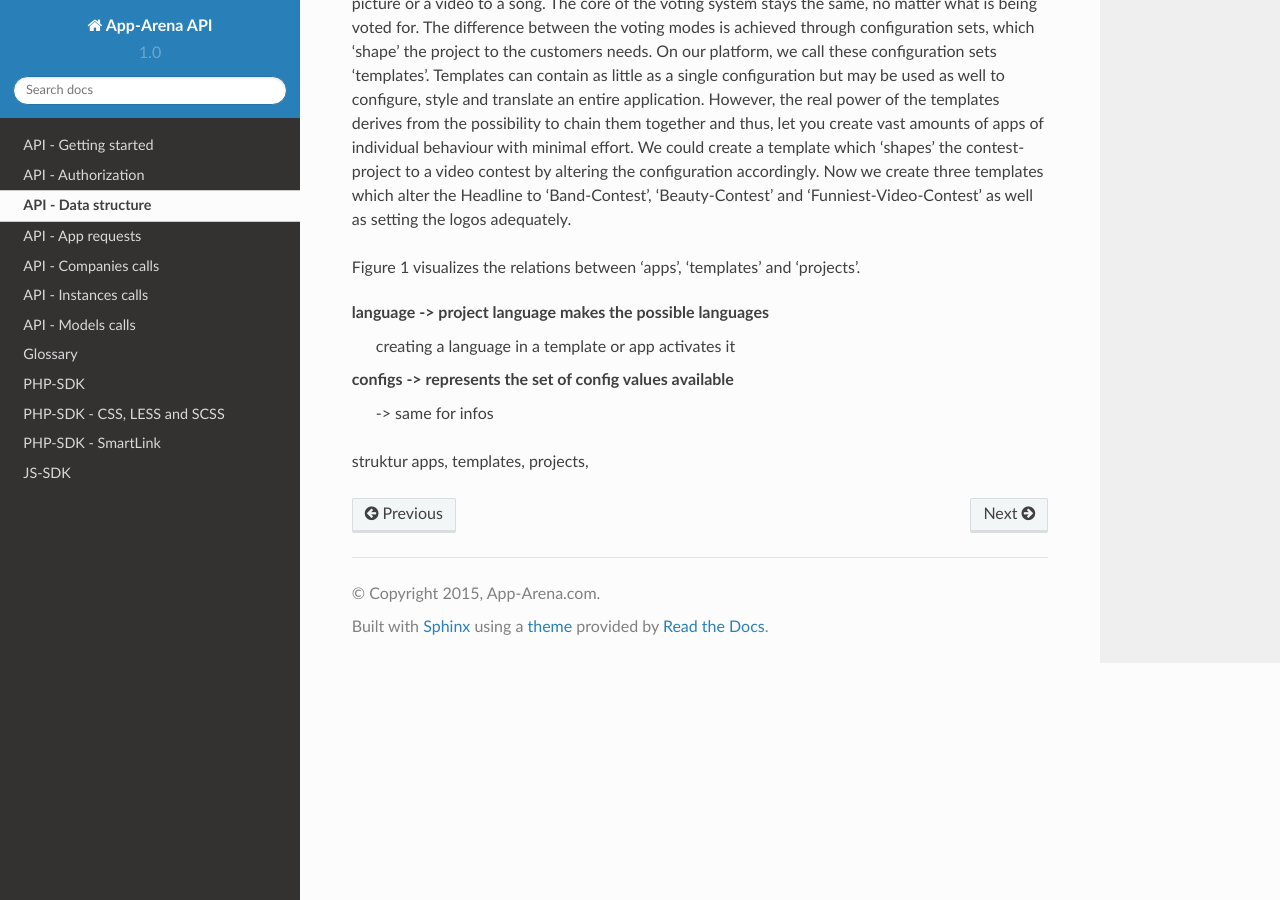
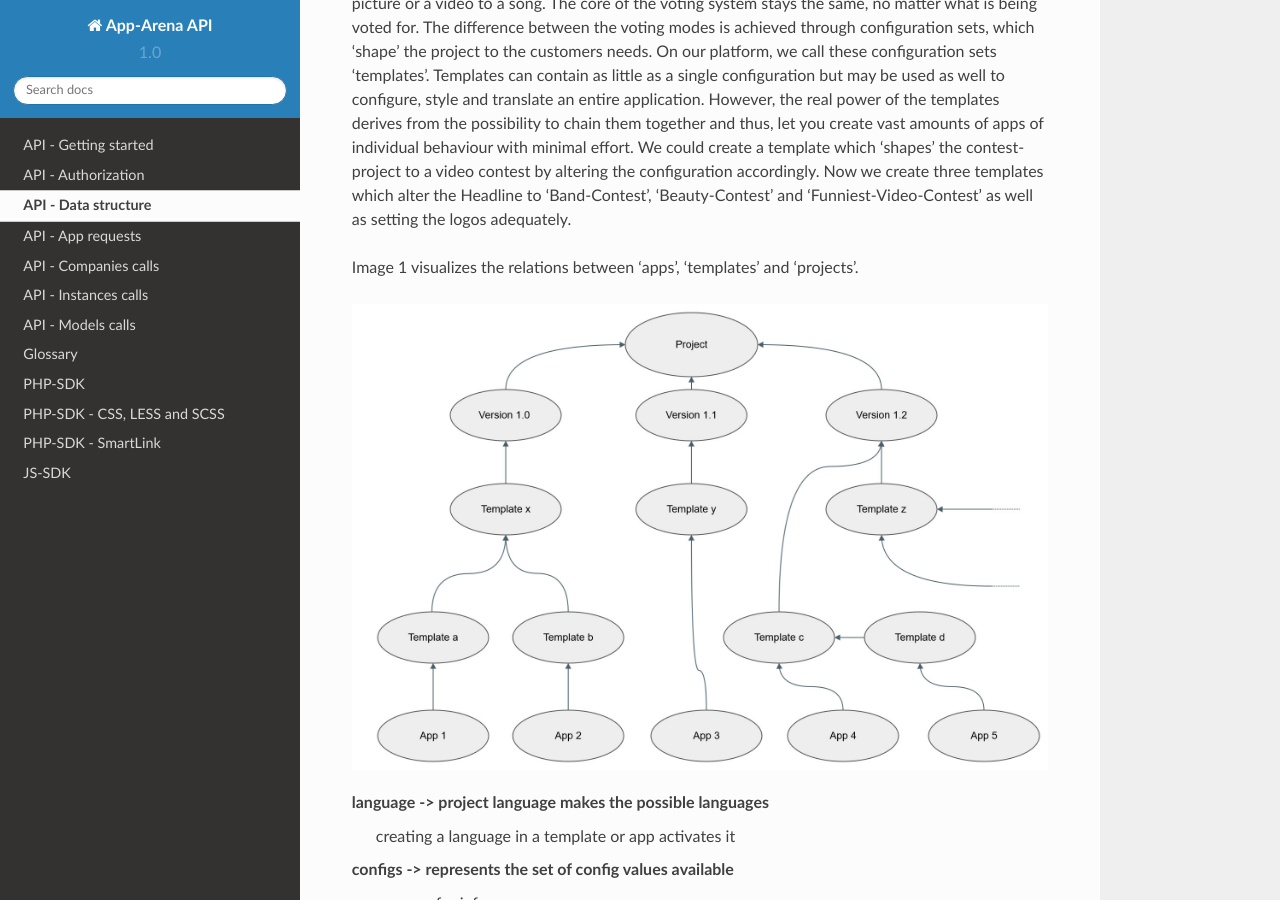
Before and after one commit to apparena/docs, a Sphinx documentation site: the page built from docs/api/050-structure.rst, in a window 1280 px wide and 900 px high, scrolled down 624 px. Built offline with Sphinx 7.4.7 and the Read the Docs theme 2.0.0, drawn with Linux system fonts in a browser that asks for light colours.

```diff
--- a/docs/api/050-structure.rst
+++ b/docs/api/050-structure.rst
@@ -22,13 +22,9 @@ an entire application. However, the real power of the templates derives from the
 behaviour with minimal effort. We could create a template which 'shapes' the contest-project to a video contest by altering the configuration accordingly. Now we create three templates
 which alter the Headline to 'Band-Contest', 'Beauty-Contest' and 'Funniest-Video-Contest' as well as setting the logos adequately.
 
-Figure 1 visualizes the relations between 'apps', 'templates' and 'projects'.
+Image 1 visualizes the relations between 'apps', 'templates' and 'projects'.
 
-.. image:: img/App_Customization.jpg
-    :height: 600
-       :width: 800
-           :scale: 50
-                :alt: Figure 1: App customization
+.. image:: App_Customization.jpg
 
 language    -> project language makes the possible languages
              creating a language in a template or app activates it
```
Also changed, not shown: docs/api/040-apps.rst (+7 -0 lines), docs/api/App_Customization.jpg (added).
